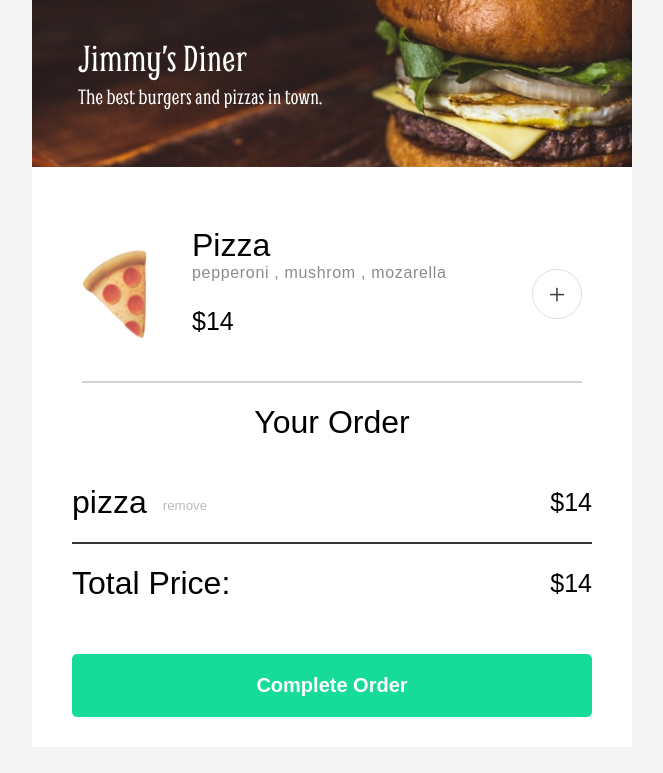
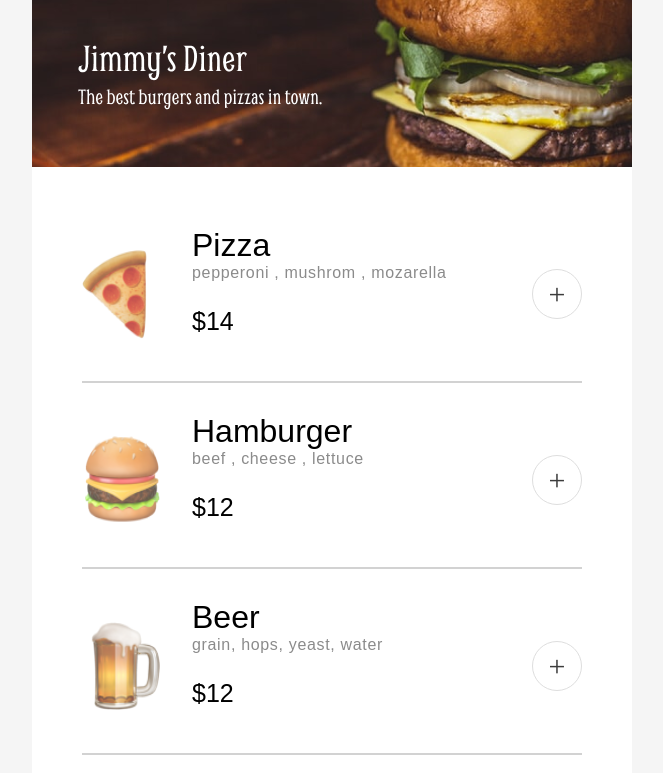
Before and after one commit to bara2brh/js-resturant-ordering-app, a plain HTML site: page index.html in a window 1280 px wide. Shown: the top 773 px of the page, without its empty margins (308-971 px from the left). Drawn offline with Linux system fonts and the light colour scheme; a web font is replaced by a local one.

Commit message:
render menu items dynamically

```diff
--- a/data.js
+++ b/data.js
@@ -1,23 +1,23 @@
-const menuArray = [
+export const menuArray = [
     {
         name: "Pizza",
         ingredients: ["pepperoni", "mushrom", "mozarella"],
+        price: 14,
+        img: "images/pizza.png",
         id: 0,
-        price: 14,
-        emoji: "🍕"
     },
     {
         name: "Hamburger",
         ingredients: ["beef", "cheese", "lettuce"],
         price: 12,
-        emoji: "🍔",
+        img: "images/burger.png",
         id: 1
     },
         {
         name: "Beer",
         ingredients: ["grain, hops, yeast, water"],
         price: 12,
-        emoji: "🍺",
+        img: "images/beer.png",
         id: 2
     }
 ]
--- a/index.css
+++ b/index.css
@@ -161,7 +161,8 @@ input{
     margin: auto;
     justify-content: center;
     align-items: center;
-    display: none;
+    display: none;  /* flex */
+
 }
 
 .modal{
--- a/index.html
+++ b/index.html
@@ -13,18 +13,7 @@
     </header>
     <main>
         <div class="container">
-            <div class="menu-item">
-                <div class="item-container">
-                    <img class="item-img" src="images/pizza.png" alt="">
-                    <div class="item-info">
-                        <h1 class="item-name">Pizza</h1>
-                        <p class="ingredients">pepperoni , mushrom , mozarella</p>
-                        <p class="price">$14</p>
-                    </div>
-                </div>
-                <button class="add-btn" id="add-order-btn">+</button>
-            </div>
-
+            <div id="items-menu"></div>
 
         <div class="order-info">
             <h1>Your Order</h1>
@@ -57,7 +46,7 @@
     </div>
    </div>
     </main>
-    <script src="index.js"></script>
+    <script src="index.js" type="module"></script>
 </body>
 
 </html>
--- a/index.js
+++ b/index.js
@@ -0,0 +1,24 @@
+import { menuArray } from "./data.js";
+
+function render(){
+    let menuHtml = "";
+    menuArray.forEach(item => {
+        menuHtml+=`
+          <div class="menu-item">
+                <div class="item-container">
+                    <img class="item-img" src="${item.img}" alt="">
+                    <div class="item-info">
+                        <h1 class="item-name"> ${item.name} </h1>
+                        <p class="ingredients"> ${item.ingredients.join(" , ")} </p>
+                        <p class="price">$${item.price}</p>
+                    </div>
+                </div>
+                <button class="add-btn" id="add-order-btn">+</button>
+            </div>
+        `
+    });
+
+    document.getElementById("items-menu").innerHTML = menuHtml;
+}
+
+render();
```
